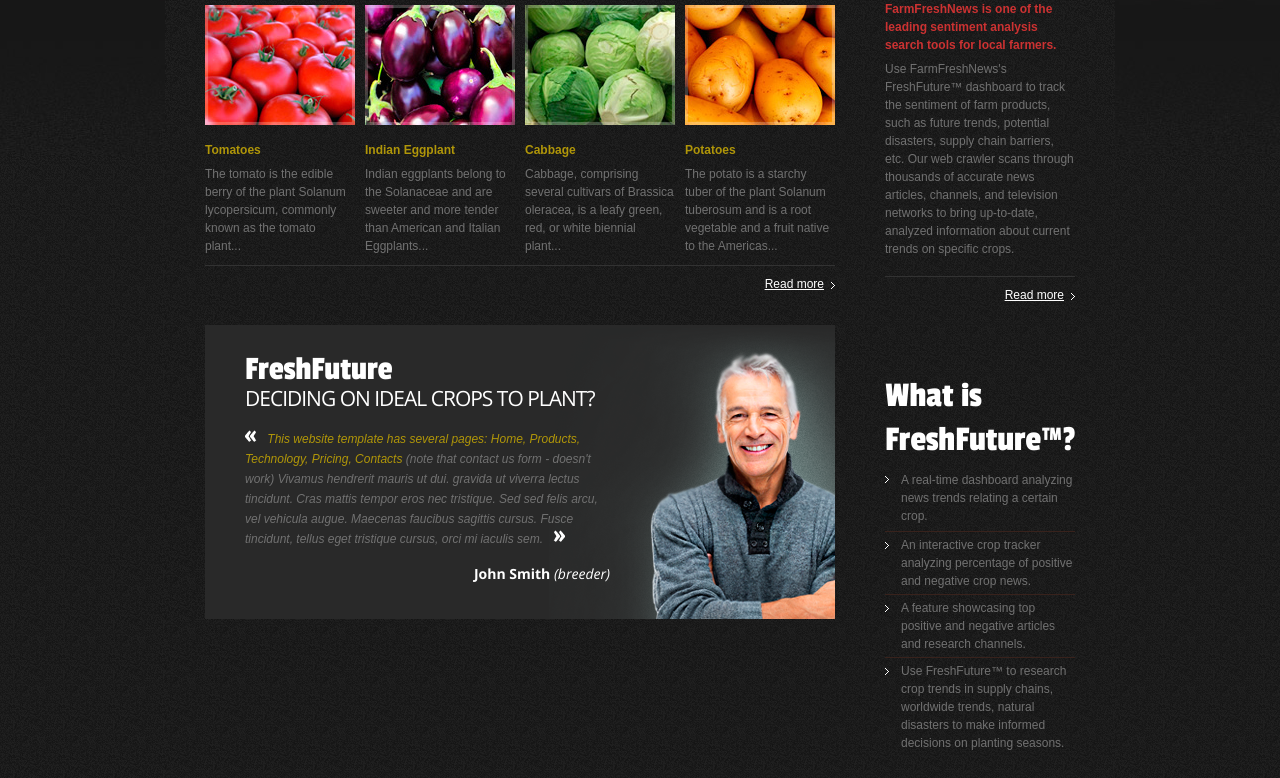
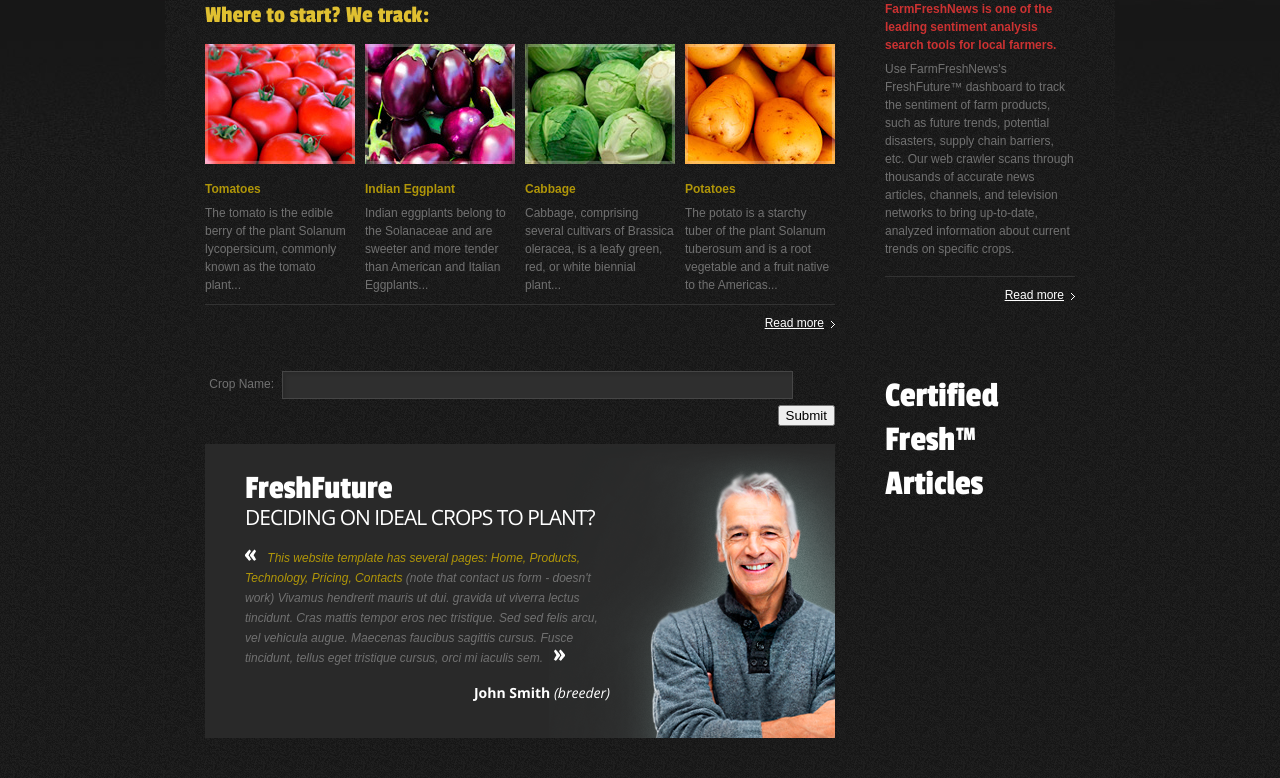
Before and after one commit to rakshagirl/FarmFreshNews, a plain HTML site: page agroplus/index.html in a window 1280 px wide. Shown: the part 679-1457 px from the top of the page. Drawn offline with nearby package versions, Linux system fonts and the light colour scheme.

Commit message:
final w/out dashboard

```diff
--- a/agroplus/css/style.css
+++ b/agroplus/css/style.css
@@ -477,7 +477,6 @@
 }
 .sf-menu li li > a:hover, .sf-menu li li.sfHover > a, .sf-menu li li.current > a {
 	color:#afaa9b;
-s
 }
 .sf-menu li li li a {
 	background:url(../images/header-bg.png);
@@ -623,3 +622,6 @@
 .social-list li a:hover {
 	background:#ae1e1e;
 }
+.text-center {
+	text-align: right;
+}
--- a/agroplus/index.html
+++ b/agroplus/index.html
@@ -52,8 +52,9 @@
         <div class="grid_24 content-bg">
           <div class="wrapper">
             <div class="grid_16 suffix_1 prefix_1 alpha">
+              <h2>FreshFuture™</h2>
               <article class="indent-bot">
-                <h2>We track:</h2>
+                <h5>Where to start? We track:</h5>
                 <div class="wrapper hr-border-1">
                   <div class="grid_4 alpha"> <img src="images/page1-img1.jpg" class="img-indent-bot" alt="">
                     <dl class="def-list-1">
@@ -82,6 +83,17 @@
                 </div>
                 <div class="alignright"> <a href="products.html" class="button">Read more</a> </div>
               </article>
+              <form action="#" id="contact-form" method="post">
+                <fieldset>
+                  <label class="name"> <span>Crop Name:</span>
+                    <input type="text">
+                  </label>
+                  <div class="text-center">
+                    <button type="submit">Submit</button>
+                  </div>
+                </fieldset>
+              </form>
+              <br/>
               <article class="banner-box">
                 <div class="inner">
                   <h3>FreshFuture</h3>
@@ -99,12 +111,9 @@
                 <div class="alignright"> <a href="#" class="button">Read more</a> </div>
               </article>
               <article>
-                <h2>What is FreshFuture™?</h2>
+                <h2>Certified Fresh™ Articles</h2>
                 <ol class="list-1">
-                  <li>A real-time dashboard analyzing news trends relating a certain crop.</li>
-                  <li>An interactive crop tracker analyzing percentage of positive and negative crop news.</li>
-                  <li>A feature showcasing top positive and negative articles and research channels.</li>
-                  <li>Use FreshFuture™ to research crop trends in supply chains, worldwide trends, natural disasters to make informed decisions on planting seasons.</li>
+
                 </ol>
               </article>
             </div>
```
